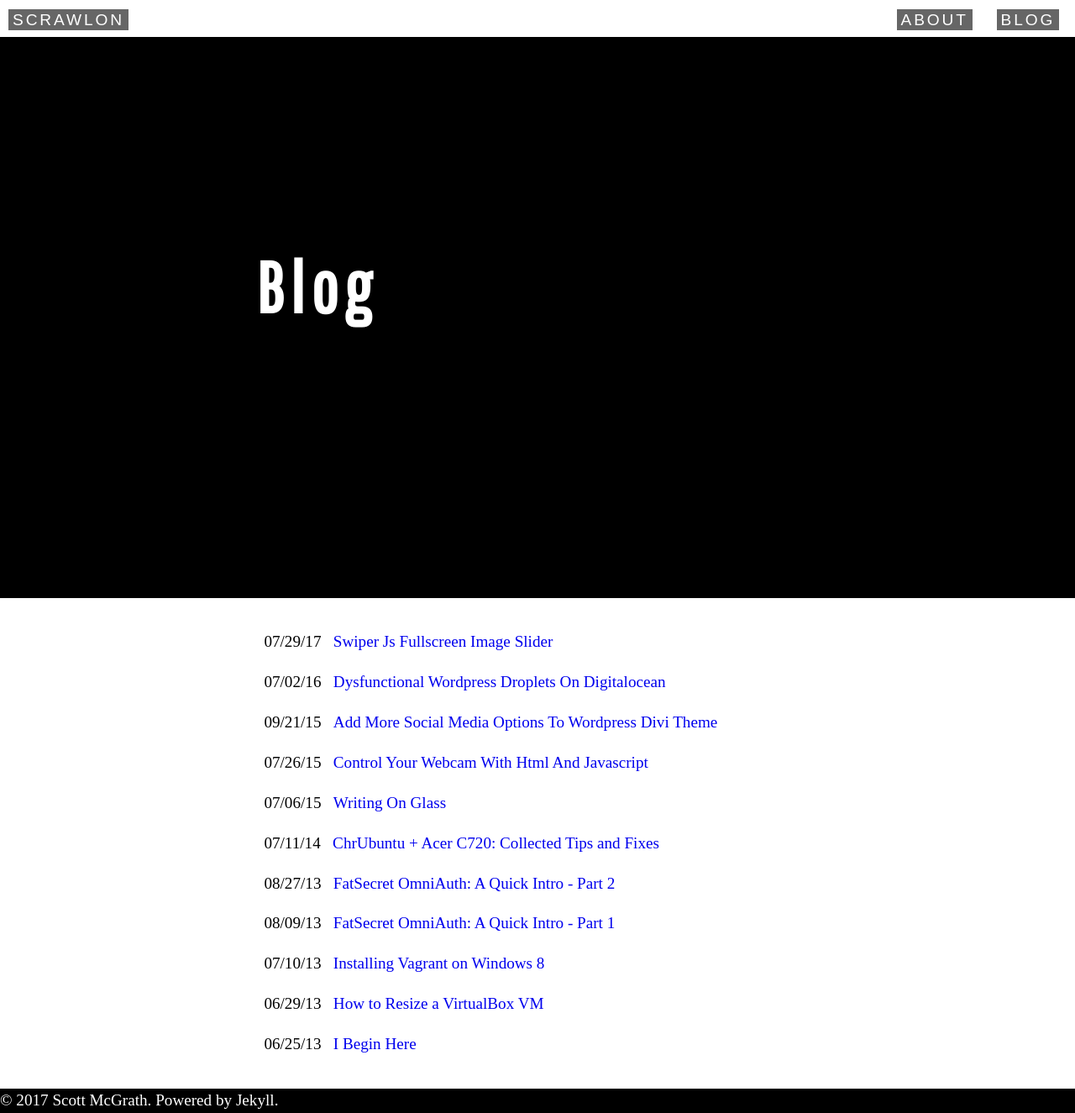
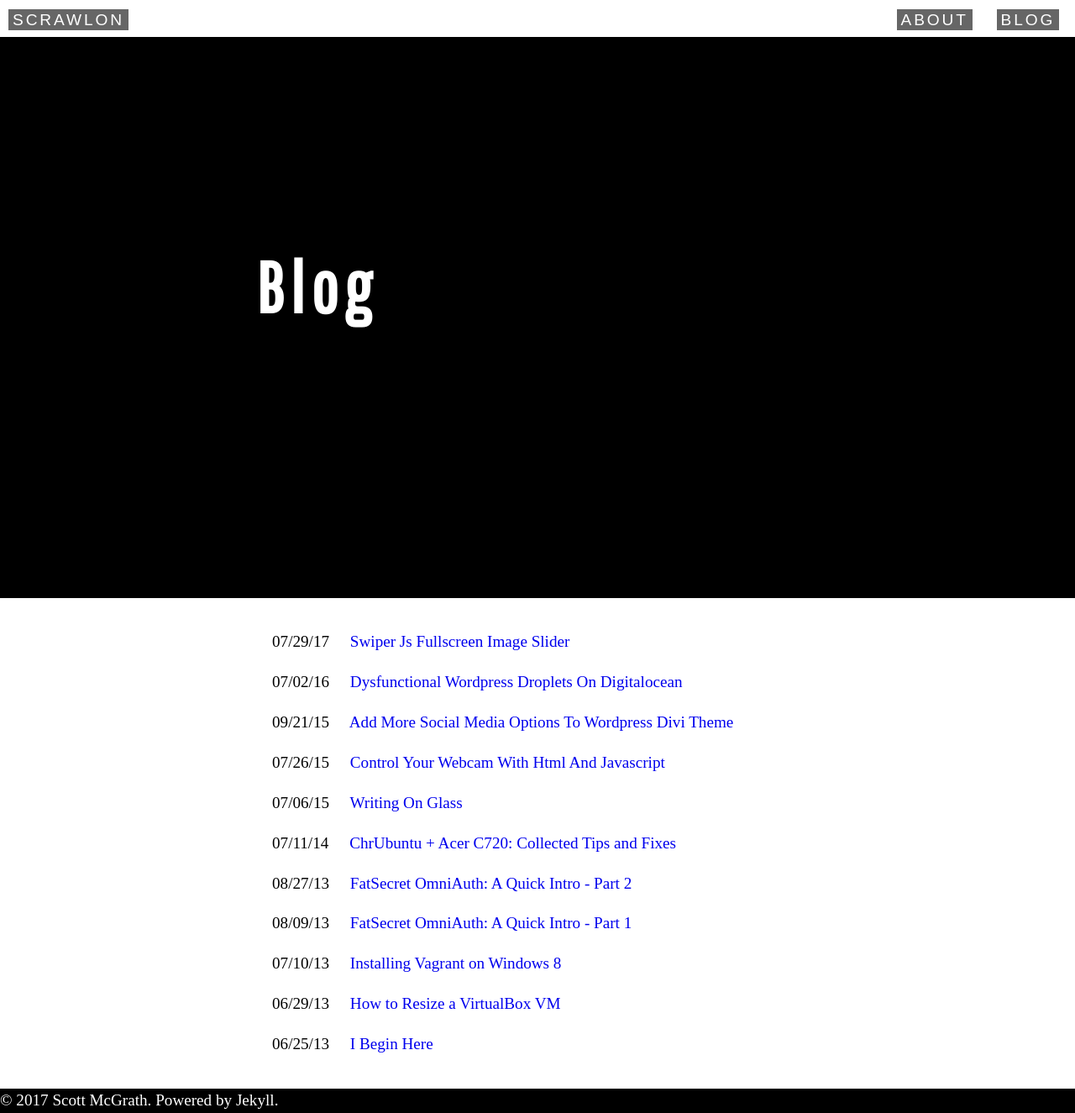
Before and after one commit to scrawlon/scrawlon.github.io, a Jekyll site: the page built from blog.html, in a window 1280 px wide. Shown: the whole page at 84% size. Built offline with Jekyll 4.4.1, drawn with Linux system fonts in a browser that asks for light colours; some web fonts are replaced.

Commit message:
Updated page template. Worked on Blog page css

```diff
--- a/_layouts/page.html
+++ b/_layouts/page.html
@@ -1,5 +1,9 @@
 {% include head.html %}
 
-{{ content }}
+<article>
+  <div class="wrapper">
+    {{ content }}
+  </div>
+</article>
 
 {% include footer.html %}
--- a/about.html
+++ b/about.html
@@ -5,7 +5,6 @@
 tags: []
 ---
 
-<article>
 <p>
   A brief bit about me: I studied journalism at university.
   I work in the engineering dept. at a network television station.
@@ -46,4 +45,3 @@
 <p>
   Coming Soon...
 </p>
-</article>
--- a/blog.html
+++ b/blog.html
@@ -2,16 +2,14 @@
 layout: page
 title: "Scrawlon: Blog"
 heading: "Blog"
+tags: []
 ---
 
-
-<ul class="articles">
+<ul class="blog-list">
   {% for post in site.posts %}
     <li>
-      <time datetime="{{ post.date | date_to_xmlschema }}">
-        {{ post.date | date: "%m/%d/%y" }}
-      </time>
-      <a href="{{ site.url }}{{ post.url }}">{{ post.title }}</a></article>
+      <span class='date'>{{ post.date | date: "%m/%d/%y" }}</span>
+      <a href="{{ site.url }}{{ post.url }}">{{ post.title }}</a>
     </li>
   {% endfor %}
 </ul>
--- a/css/styles.scss
+++ b/css/styles.scss
@@ -227,14 +227,17 @@
   }
 }
 
-.articles {
-  width: 95%;
+.blog-list {
   margin: 1em auto;
-  white-space: nowrap;
 
   li {
     list-style-type: none;
     margin-bottom: 0.5em;
+
+    .date {
+      margin-right: 20px;
+      display: block;
+    }
   }
 
   time {
@@ -257,14 +260,17 @@
   body {
     @include font-size(1.6);
 
-    .articles {
-      width: 90%;
+    .blog-list {
       max-width: $readable-width;
       margin: 2em auto;
 
       li {
         list-style-type: none;
         margin-bottom: 1em;
+
+        .date {
+          display: inline;
+        }
       }
 
       time {
@@ -287,8 +293,7 @@
       width: 100%;
     }
 
-    .articles {
-      width: 90%;
+    .blog-list {
       max-width: $readable-width * 2;
     }
   }
```
Lines whose indentation alone changed are shown as unchanged.
